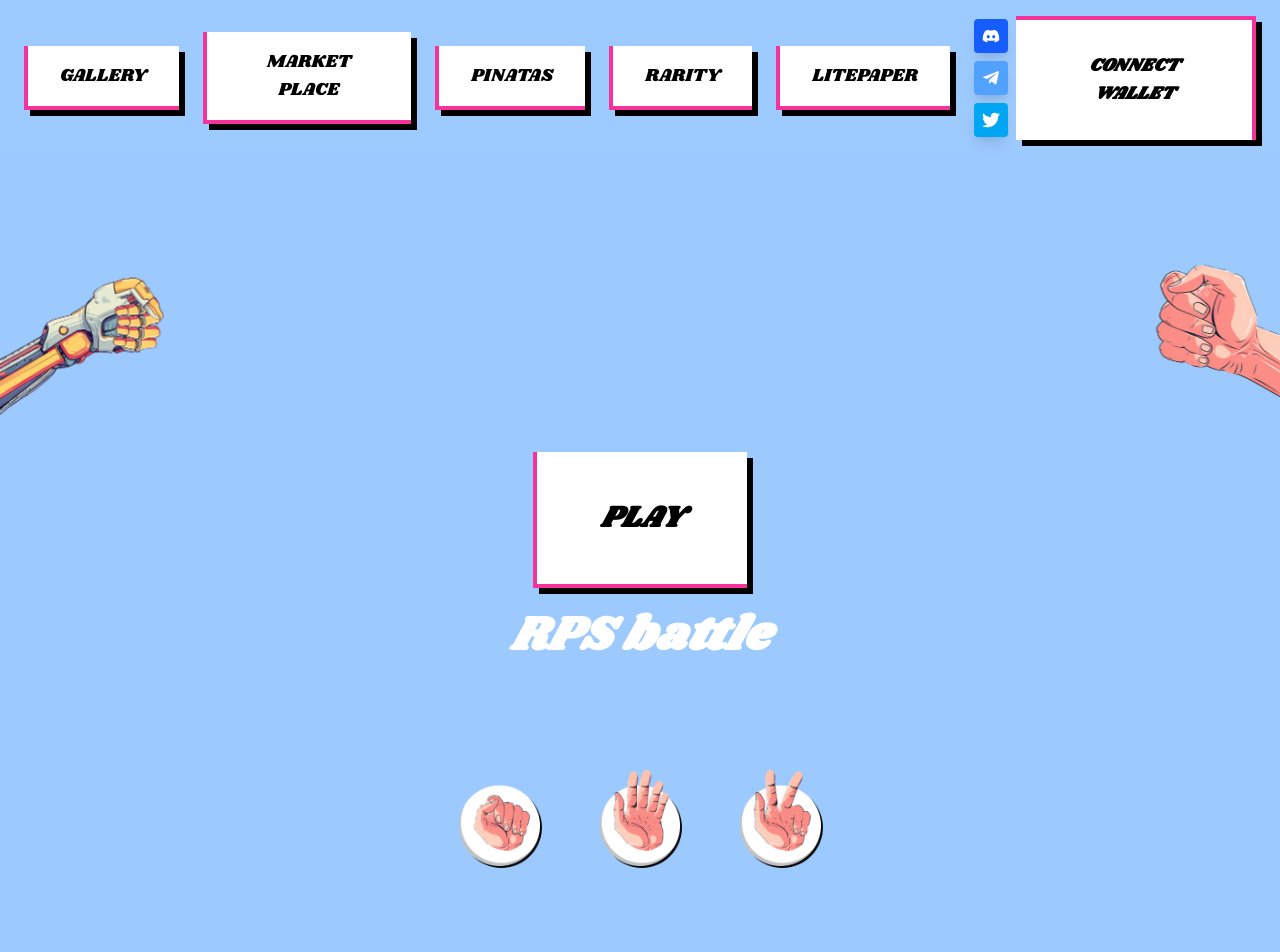
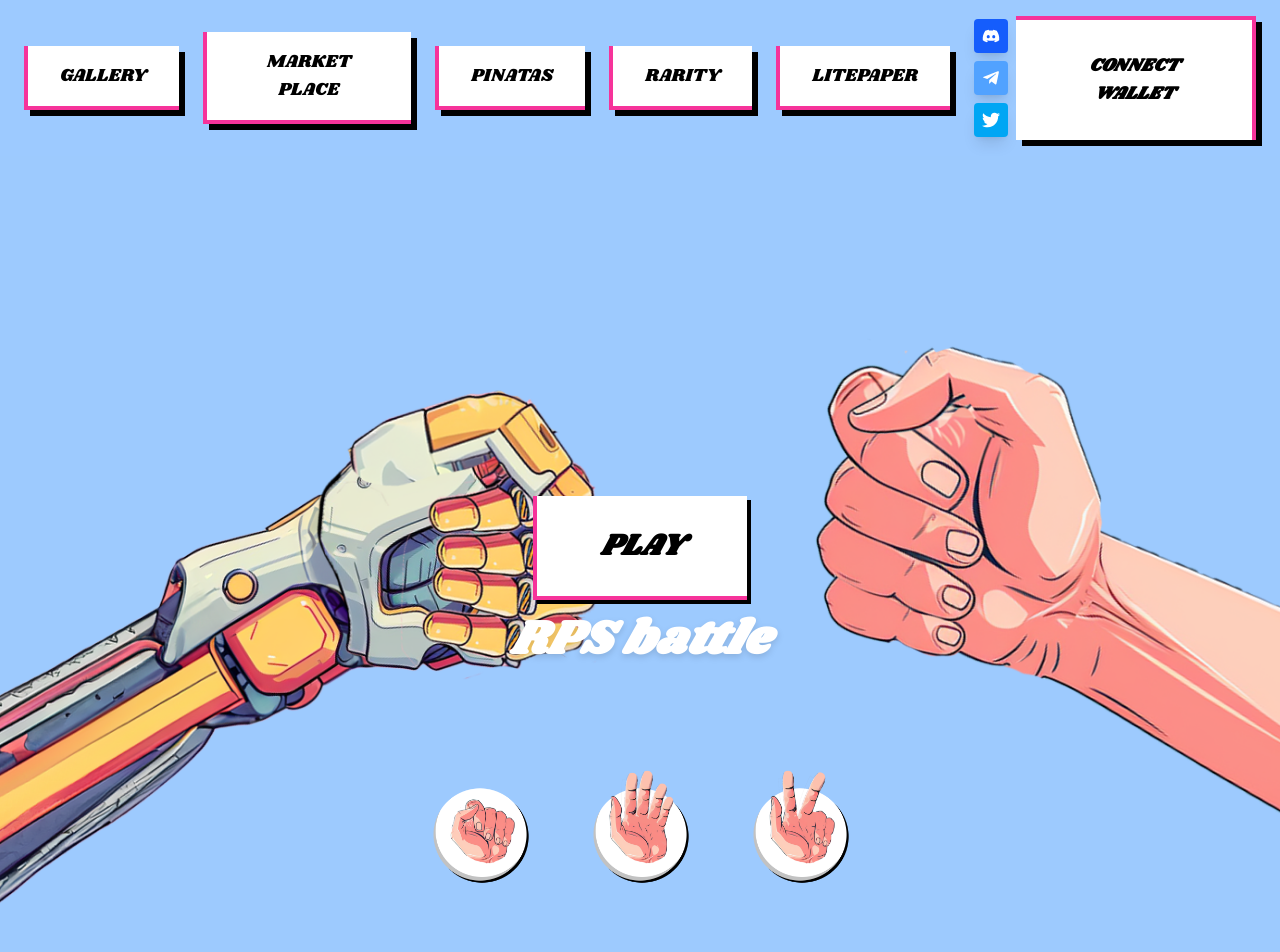
Before and after one commit to Toshe00/RPSWEB, a Next.js app: page / in a window 1280 px wide. Shown: the top 952 px of the page. Built offline with nearby package versions, Linux system fonts and the light colour scheme; a web font is replaced by a local one.

Commit message:
Add files via upload

```diff
--- a/components/Hero.js
+++ b/components/Hero.js
@@ -5,58 +5,61 @@ const Hero = () => {
   return (
     <section className="relative w-full h-screen bg-[#9DCAFE] flex flex-col justify-center items-center overflow-hidden">
       {/* Hands */}
-      <div className="absolute left-0 top-4 bottom-10 -ml-4 2xl:-ml-24 2xl:-top-10">
+      <div className="absolute left-0 top-0 md:top-1/2 transform md:-translate-y-1/2">
         <Image
-          src="/images/left-hand.png"
+          src="/images/left-hand2.png"
           alt="Left Hand"
-          width={600}
-          height={600}
-          className="w-[300px] h-[300px] object-center 2xl:w-[1400px] 2xl:h-[1400px] object-contain"
+          width={1192}
+          height={1080}
+          className="w-[400px] h-[400px] md:w-[600px] md:h-[600px] xl:w-[1000px] xl:h-[1000px] object-cover"
         />
       </div>
 
-      <div className="absolute right-0 top-7 bottom-1 -mr-10 2xl:top-2">
+      <div className="absolute right-0 top-0 md:top-1/2 transform md:-translate-y-1/2">
         <Image
-          src="/images/right-hand.png"
+          src="/images/right-hand2.png"
           alt="Right Hand"
-          width={600}
-          height={600}
-          className="w-[300px] h-[300px] object-center 2xl:w-[1400px] 2xl:h-[1400px] 2xl:object-contain"
+          width={940}
+          height={998}
+          className="w-[400px] h-[400px] md:w-[600px] md:h-[600px] xl:w-[850px] xl:h-[850px] object-cover"
         />
-
       </div>
 
-
       {/* Play Button */}
-      <a href="#" className="bg-white text-black text-3xl font-bold italic px-16 py-12 border-l-4 border-b-4 border-pink-500 shadow-[6px_6px_0px_0px_black] transition-all duration-300 hover:bg-pink-400 z-10">
+      <a
+        href="#"
+        className="bg-white text-black text-xl md:text-3xl font-bold italic px-12 py-6 md:px-16 md:py-8 border-l-4 border-b-4 border-pink-500 shadow-[4px_4px_0px_0px_black] transition-all duration-300 hover:bg-pink-400 z-10 mt-12"
+      >
         PLAY
       </a>
 
       {/* RPS Battle Text */}
-      <h1 className="mt-6 text-5xl font-bold italic text-white">RPS battle</h1>
+      <h1 className="mt-4 text-3xl md:text-5xl font-bold italic text-white drop-shadow-md">
+        RPS battle
+      </h1>
 
       {/* Bottom Hands */}
-      <div className="absolute bottom-20 flex gap-10">
+      <div className="absolute bottom-8 md:bottom-16 flex gap-4 md:gap-8">
         <Image
           src="/images/hand1.png"
           alt="Hand 1"
-          width={120} // Increased size
-          height={120}
-          className="w-auto h-28 2xl:w-[150px] 2xl:h-[150px]"
+          width={200}
+          height={200}
+          className="w-24 h-24 md:w-28 md:h-28 xl:w-32 xl:h-32 object-contain hover:scale-110 transition-all duration-300"
         />
         <Image
           src="/images/hand2.png"
           alt="Hand 2"
-          width={120} // Increased size
-          height={120}
-          className="w-auto h-28 2xl:w-[150px] 2xl:h-[150px]"
+          width={200}
+          height={200}
+          className="w-24 h-24 md:w-28 md:h-28 xl:w-32 xl:h-32 object-contain hover:scale-110 transition-all duration-300"
         />
         <Image
           src="/images/hand3.png"
           alt="Hand 3"
-          width={120} // Increased size
-          height={120}
-          className="w-auto h-28 2xl:w-[150px] 2xl:h-[150px]"
+          width={200}
+          height={200}
+          className="w-24 h-24 md:w-28 md:h-28 xl:w-32 xl:h-32 object-contain hover:scale-110 transition-all duration-300"
         />
       </div>
     </section>
```
